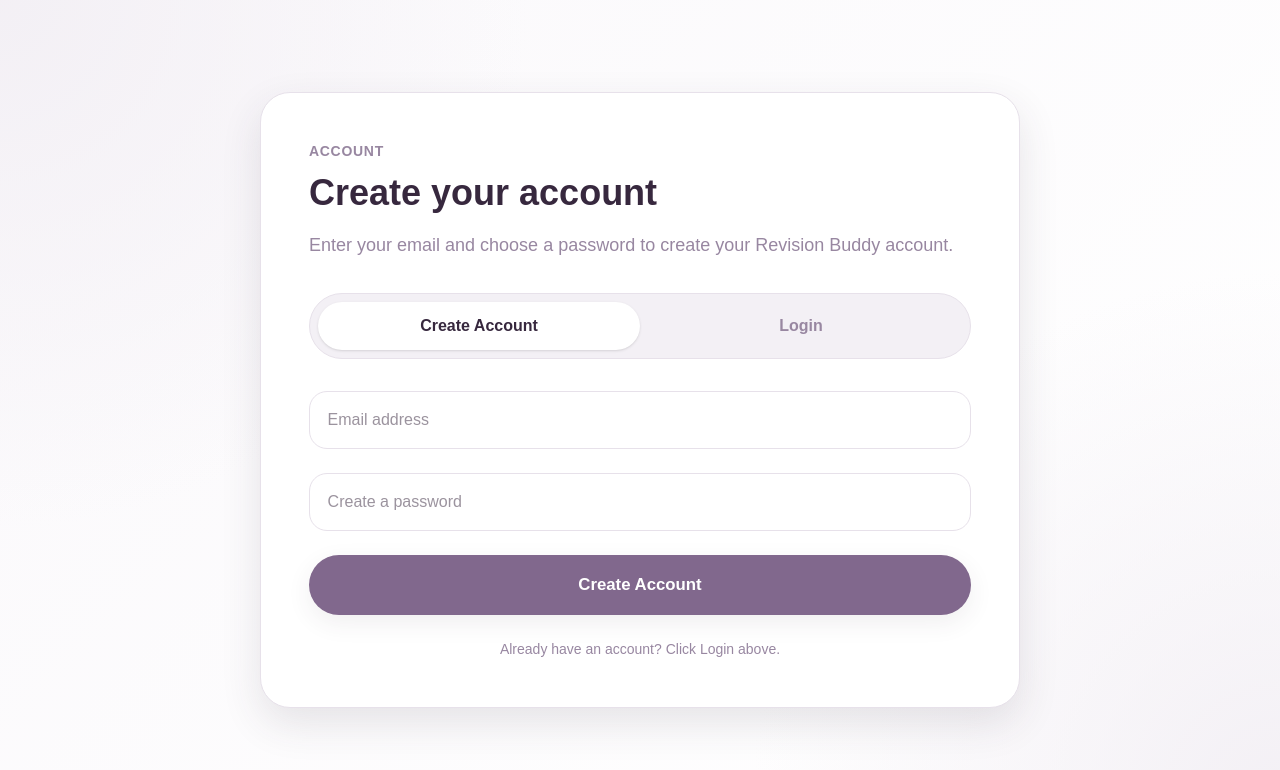
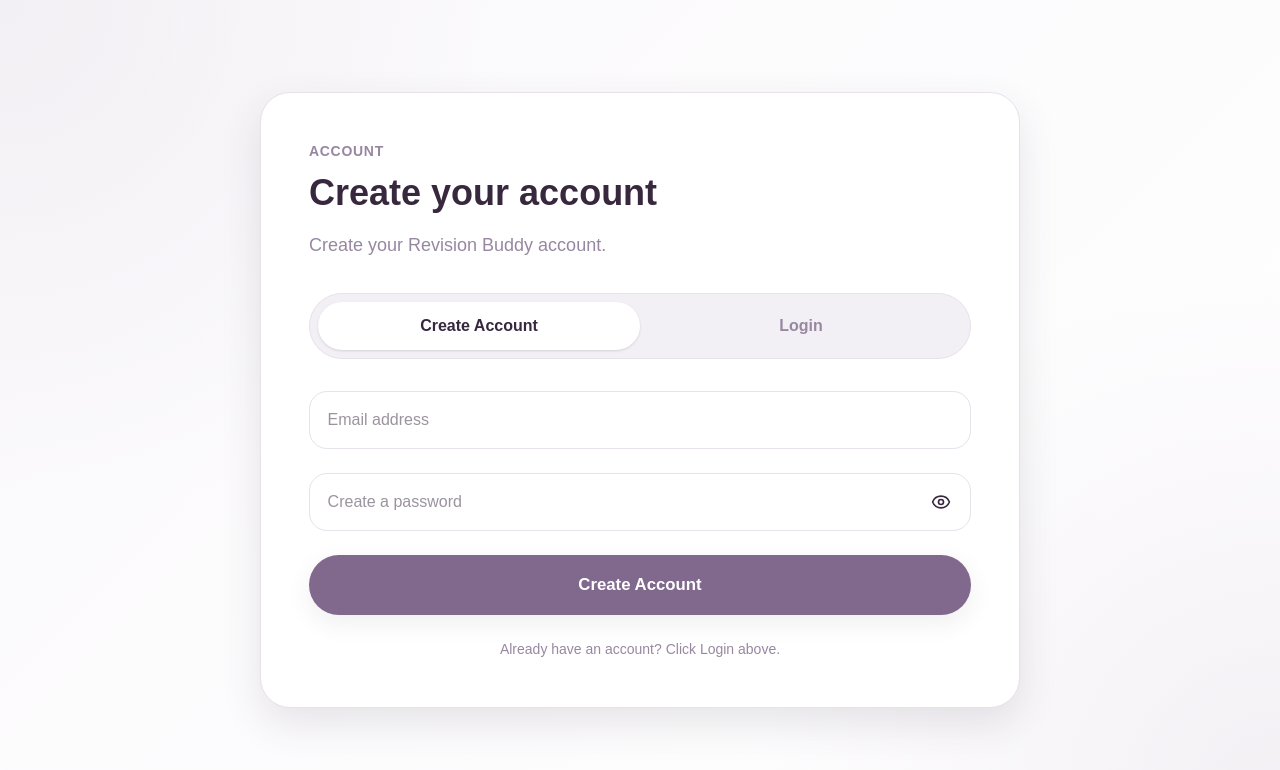
Before and after one commit to Ramona-Ciceu/revision-app, a Next.js app: page /login in a window 1280 px wide. Shown: the top 770 px of the page. Built offline with nearby package versions, Linux system fonts and the light colour scheme; no server answers.

Commit message:
Added visible password icon

```diff
--- a/app/login/page.tsx
+++ b/app/login/page.tsx
@@ -1,6 +1,7 @@
 "use client";
 
 import { useState } from "react";
+import { Eye, EyeOff } from "lucide-react";
 import { supabase } from "@/lib/supabaseClient";
 
 type AuthMode = "login" | "signup";
@@ -10,6 +11,7 @@ export default function LoginPage() {
   const [email, setEmail] = useState("");
   const [password, setPassword] = useState("");
 
+  const [showPassword, setShowPassword] = useState(false);
   const [message, setMessage] = useState("");
   const [loading, setLoading] = useState(false);
 
@@ -44,7 +46,7 @@ export default function LoginPage() {
         }
 
         setMessage(
-          "Account created. Please check your email and click the confirmation link."
+          "Account created successfully. Please check your email and click the confirmation link."
         );
 
         return;
@@ -63,7 +65,9 @@ export default function LoginPage() {
       window.location.href = "/dashboard";
     } catch (error) {
       setMessage(
-        error instanceof Error ? error.message : "Something went wrong."
+        error instanceof Error
+          ? error.message
+          : "Something went wrong."
       );
     } finally {
       setLoading(false);
@@ -78,17 +82,20 @@ export default function LoginPage() {
         </p>
 
         <h1 className="text-4xl font-extrabold text-[var(--foreground)]">
-          {mode === "signup" ? "Create your account" : "Welcome back"}
+          {mode === "signup"
+            ? "Create your account"
+            : "Welcome back"}
         </h1>
 
         <p className="mt-4 text-lg leading-8 text-muted">
           {mode === "signup"
-            ? "Enter your email and choose a password to create your Revision Buddy account."
-            : "Enter your email and password to continue revising."}
+            ? "Create your Revision Buddy account."
+            : "Sign in to continue revising."}
         </p>
 
         <div className="mt-8 grid grid-cols-2 rounded-full border border-[var(--border)] bg-soft p-2">
           <button
+            type="button"
             onClick={() => {
               setMode("signup");
               setMessage("");
@@ -103,6 +110,7 @@ export default function LoginPage() {
           </button>
 
           <button
+            type="button"
             onClick={() => {
               setMode("login");
               setMessage("");
@@ -127,9 +135,10 @@ export default function LoginPage() {
             disabled={loading}
           />
 
+          <div className="relative">
             <input
-            className="input"
-            type="password"
+              className="input pr-14"
+              type={showPassword ? "text" : "password"}
               placeholder={
                 mode === "signup"
                   ? "Create a password"
@@ -140,6 +149,19 @@ export default function LoginPage() {
               disabled={loading}
             />
 
+            <button
+              type="button"
+              onClick={() => setShowPassword(!showPassword)}
+              className="absolute right-5 top-1/2 flex -translate-y-1/2 items-center justify-center text-[var(--color-mauve-600)] transition hover:text-[var(--foreground)]"
+            >
+              {showPassword ? (
+                <EyeOff size={20} />
+              ) : (
+                <Eye size={20} />
+              )}
+            </button>
+          </div>
+
           {message && (
             <div className="rounded-3xl border-soft bg-warning p-5">
               <p className="whitespace-pre-wrap font-bold text-[var(--foreground)]">
@@ -149,6 +171,7 @@ export default function LoginPage() {
           )}
 
           <button
+            type="button"
             onClick={handleAuth}
             className="btn-primary w-full"
             disabled={loading}
--- a/package.json
+++ b/package.json
@@ -11,6 +11,7 @@
   "dependencies": {
     "@google/genai": "^2.7.0",
     "@supabase/supabase-js": "^2.107.0",
+    "lucide-react": "^1.20.0",
     "next": "16.2.7",
     "react": "19.2.4",
     "react-dom": "19.2.4"
```
Also changed, not shown: 1 other file (tests, documents, lock files or other folders). Lines whose indentation alone changed are shown as unchanged.
